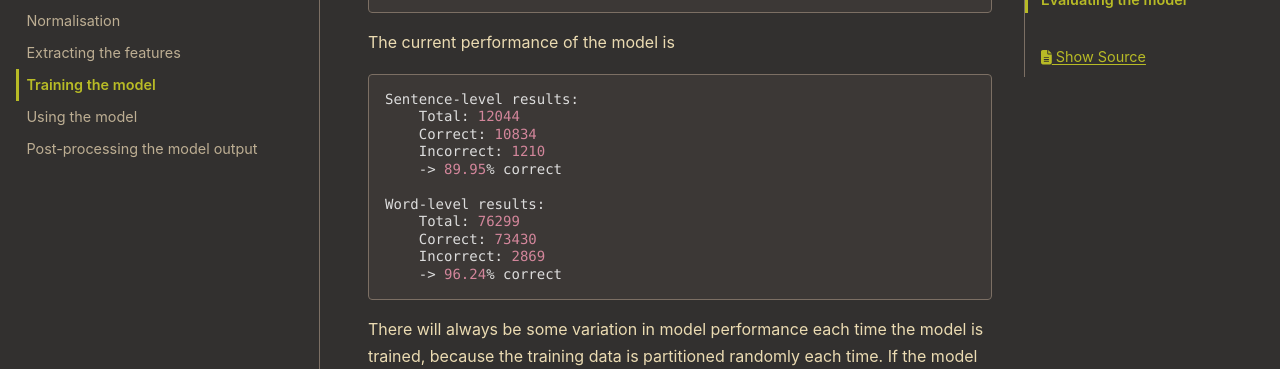
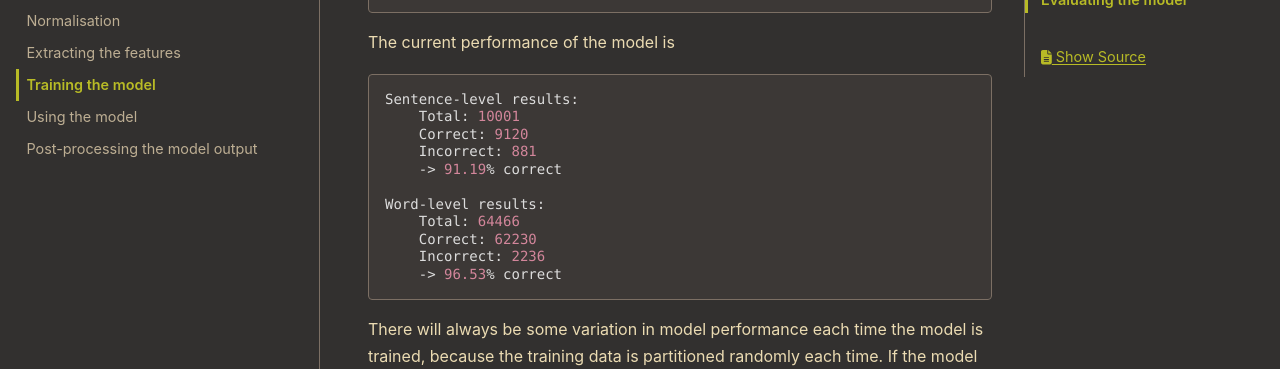
Before and after one commit to strangetom/ingredient-parser, a Sphinx documentation site: the page built from docs/source/guide/training.rst, in a window 1280 px wide and 900 px high, scrolled down 3136 px. Shown: the part 152-521 px from the top of the window. Built offline with Sphinx 7.4.7 and the PyData theme 0.15.4, drawn with Linux system fonts in a browser that asks for light colours; comment, search, counter and statistics services are not loaded.

Commit message:
Chore: Add latest model and update docs with performance.
Sentence-level results:
	Total: 10001
	Correct: 9120
	Incorrect: 881
	-> 91.19% correct

Word-level results:
	Total: 64466
	Correct: 62230
	Incorrect: 2236
	-> 96.53% correct

```diff
--- a/docs/source/guide/training.rst
+++ b/docs/source/guide/training.rst
@@ -119,16 +119,17 @@ The current performance of the model is
 .. code::
 
     Sentence-level results:
-        Total: 12044
-        Correct: 10834
-        Incorrect: 1210
-        -> 89.95% correct
+        Total: 10001
+        Correct: 9120
+        Incorrect: 881
+        -> 91.19% correct
 
     Word-level results:
-        Total: 76299
-        Correct: 73430
-        Incorrect: 2869
-        -> 96.24% correct
+        Total: 64466
+        Correct: 62230
+        Incorrect: 2236
+        -> 96.53% correct
+
 
 There will always be some variation in model performance each time the model is trained, because the training data is partitioned randomly each time. If the model is representing the training data well, then the variation in performance metrics should be small (i.e. << 1%).
 
```
Also changed, not shown: README.md (+8 -8 lines), ingredient_parser/ModelCard.md (+2 -2 lines), 1 other file.
